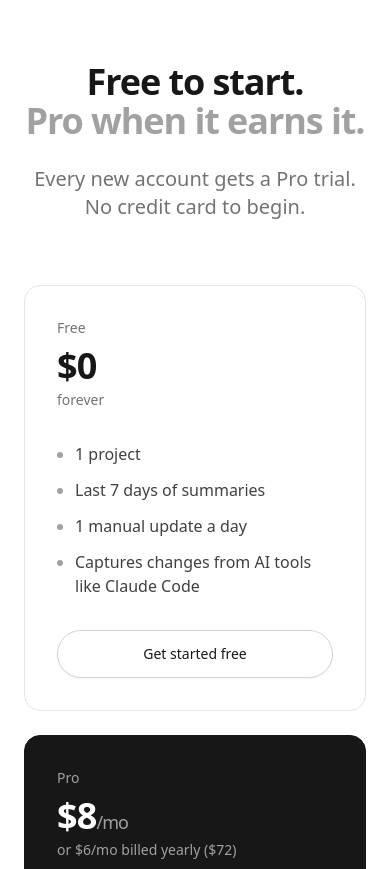
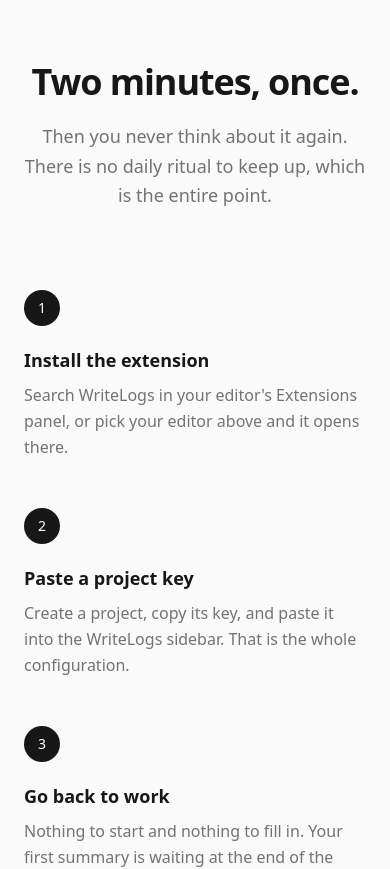
Before and after one commit to Ibrvheem/codepulse-web, a Next.js app: page / in a window 390 px wide. Shown: the part 6040-6909 px from the top of the page. Built offline with nearby package versions, Linux system fonts and the light colour scheme; no server answers.

Commit message:
feat: add SetupSection component to enhance user onboarding experience

```diff
--- /dev/null
+++ b/app/(landing)/_components/setup.tsx
@@ -0,0 +1,71 @@
+"use client";
+
+import { motion } from "framer-motion";
+
+/**
+ * The literal setup, on the public page. It previously lived only behind the
+ * login, which meant "how much work is this?" got answered after signup
+ * instead of before. Placed right after the editor picker, while the reader
+ * is already thinking about installing.
+ */
+const STEPS = [
+  {
+    title: "Install the extension",
+    body: "Search WriteLogs in your editor's Extensions panel, or pick your editor above and it opens there.",
+  },
+  {
+    title: "Paste a project key",
+    body: "Create a project, copy its key, and paste it into the WriteLogs sidebar. That is the whole configuration.",
+  },
+  {
+    title: "Go back to work",
+    body: "Nothing to start and nothing to fill in. Your first summary is waiting at the end of the day.",
+  },
+];
+
+export function SetupSection() {
+  return (
+    <section id="setup" className="scroll-mt-14 py-28 lg:py-40 bg-neutral-50">
+      <div className="max-w-6xl mx-auto px-6 lg:px-8">
+        <motion.div
+          initial={{ opacity: 0, y: 30 }}
+          whileInView={{ opacity: 1, y: 0 }}
+          viewport={{ once: true, margin: "-100px" }}
+          transition={{ duration: 0.7 }}
+          className="text-center mb-20"
+        >
+          <h2 className="text-4xl md:text-5xl lg:text-6xl font-semibold text-neutral-900 leading-[1.08] tracking-[-0.03em]">
+            Two minutes, once.
+          </h2>
+          <p className="mt-5 text-lg md:text-xl text-neutral-500 leading-relaxed max-w-xl mx-auto">
+            Then you never think about it again. There is no daily ritual to
+            keep up, which is the entire point.
+          </p>
+        </motion.div>
+
+        <ol className="grid gap-12 sm:grid-cols-3 sm:gap-8">
+          {STEPS.map((step, i) => (
+            <motion.li
+              key={step.title}
+              initial={{ opacity: 0, y: 20 }}
+              whileInView={{ opacity: 1, y: 0 }}
+              viewport={{ once: true, margin: "-80px" }}
+              transition={{ duration: 0.5, delay: i * 0.08 }}
+              className="min-w-0"
+            >
+              <span className="flex size-9 items-center justify-center rounded-full bg-neutral-900 text-sm font-medium text-white tabular-nums">
+                {i + 1}
+              </span>
+              <h3 className="mt-5 text-lg font-semibold text-neutral-900">
+                {step.title}
+              </h3>
+              <p className="mt-2 text-neutral-500 leading-relaxed">
+                {step.body}
+              </p>
+            </motion.li>
+          ))}
+        </ol>
+      </div>
+    </section>
+  );
+}
--- a/app/(landing)/page.tsx
+++ b/app/(landing)/page.tsx
@@ -5,6 +5,7 @@ import { Hero } from "./_components/hero";
 import { ProblemSection } from "./_components/problem";
 import { SolutionSection } from "./_components/solution";
 import { EditorsSection } from "./_components/editors";
+import { SetupSection } from "./_components/setup";
 import { PricingSection } from "./_components/pricing";
 import { Footer } from "./_components/footer";
 import { getFoundingSeats } from "./service";
@@ -97,6 +98,7 @@ export default async function LandingPage() {
       <ProblemSection />
       <SolutionSection />
       <EditorsSection />
+      <SetupSection />
       <PricingSection />
       <Footer />
     </main>
```
